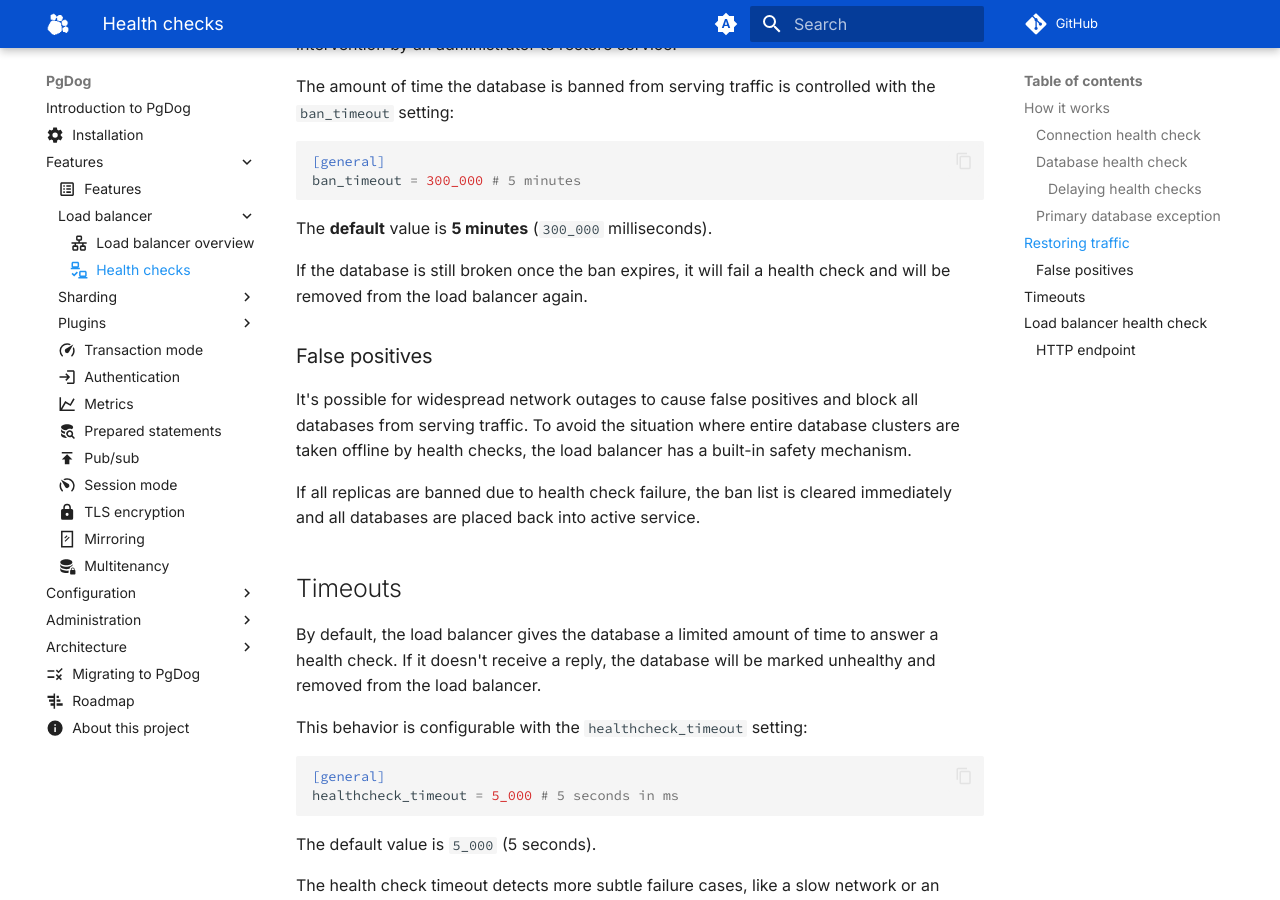
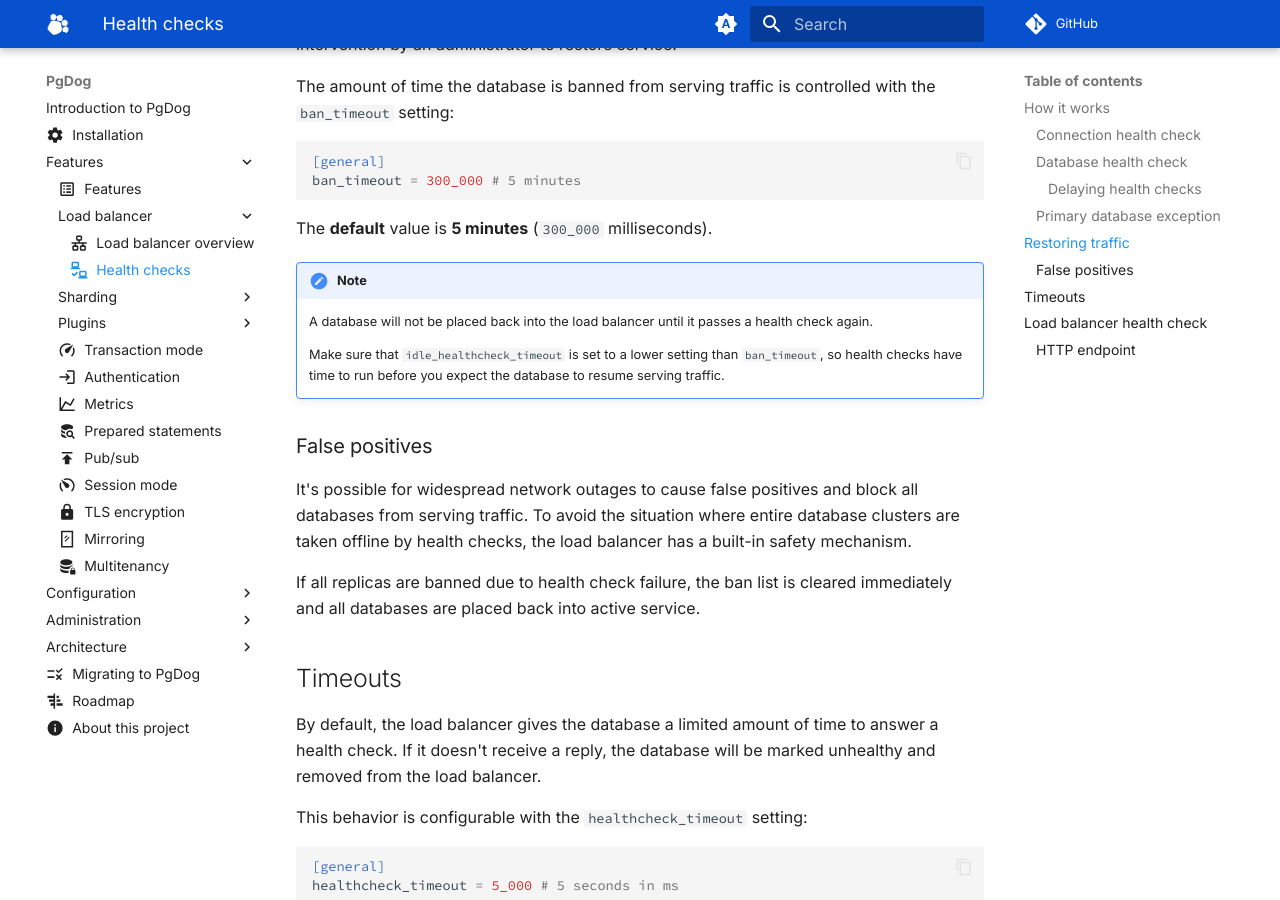
Before and after one commit to pgdogdev/docs, an MkDocs documentation site: the page built from docs/features/load-balancer/healthchecks.md, in a window 1280 px wide and 900 px high, scrolled down 2920 px. Built offline with MkDocs 1.6.1 and Material for MkDocs 9.7.7, drawn with Linux system fonts in a browser that asks for light colours; comment, search, counter and statistics services are not loaded.

Commit message:
Doc updates for banning and client_idle_timeout

```diff
--- a/docs/features/load-balancer/healthchecks.md
+++ b/docs/features/load-balancer/healthchecks.md
@@ -87,7 +87,10 @@
 
 The **default** value is **5 minutes** (`300_000` milliseconds).
 
-If the database is still broken once the ban expires, it will fail a health check and will be removed from the load balancer again.
+!!! note
+    A database will not be placed back into the load balancer until it passes a health check again.
+
+    Make sure that `idle_healthcheck_timeout` is set to a lower setting than `ban_timeout`, so health checks have time to run before you expect the database to resume serving traffic.
 
 ### False positives
 
```
Also changed, not shown: docs/configuration/pgdog.toml/general.md (+6 -1 lines).
